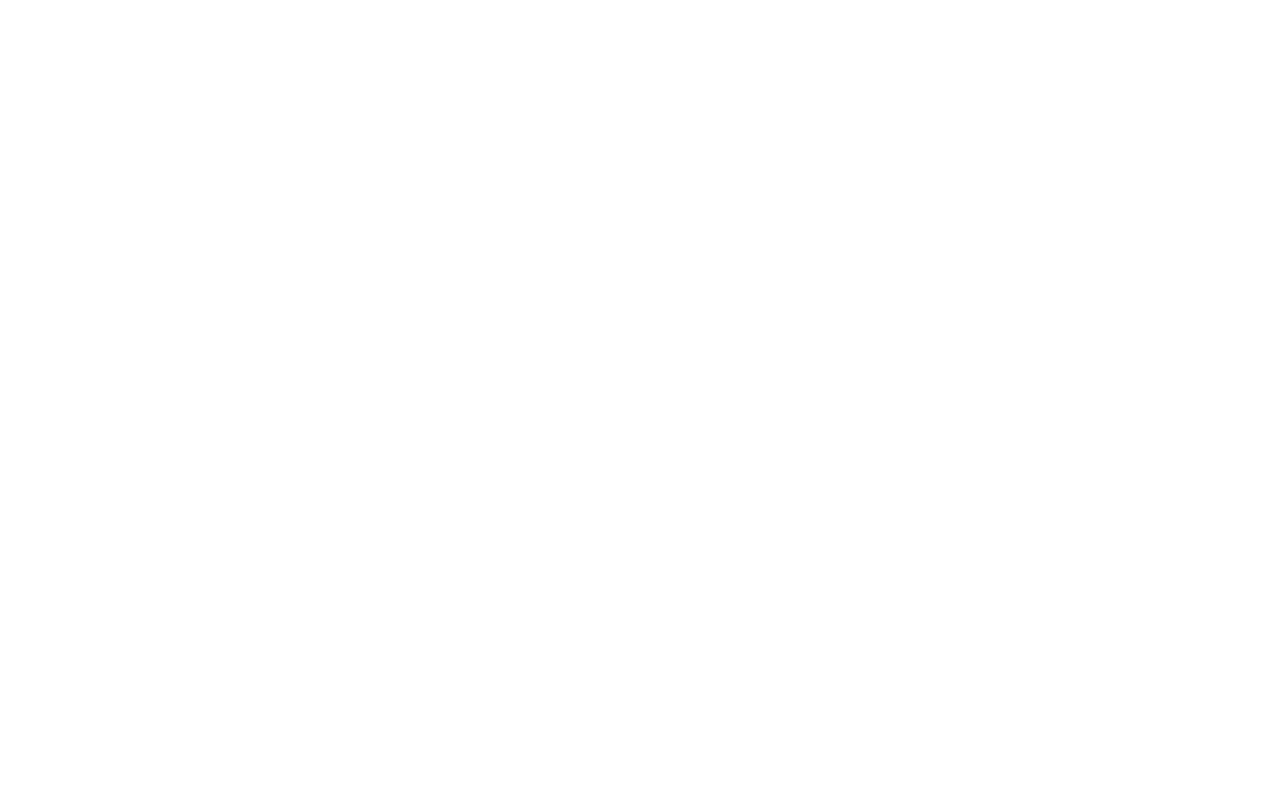
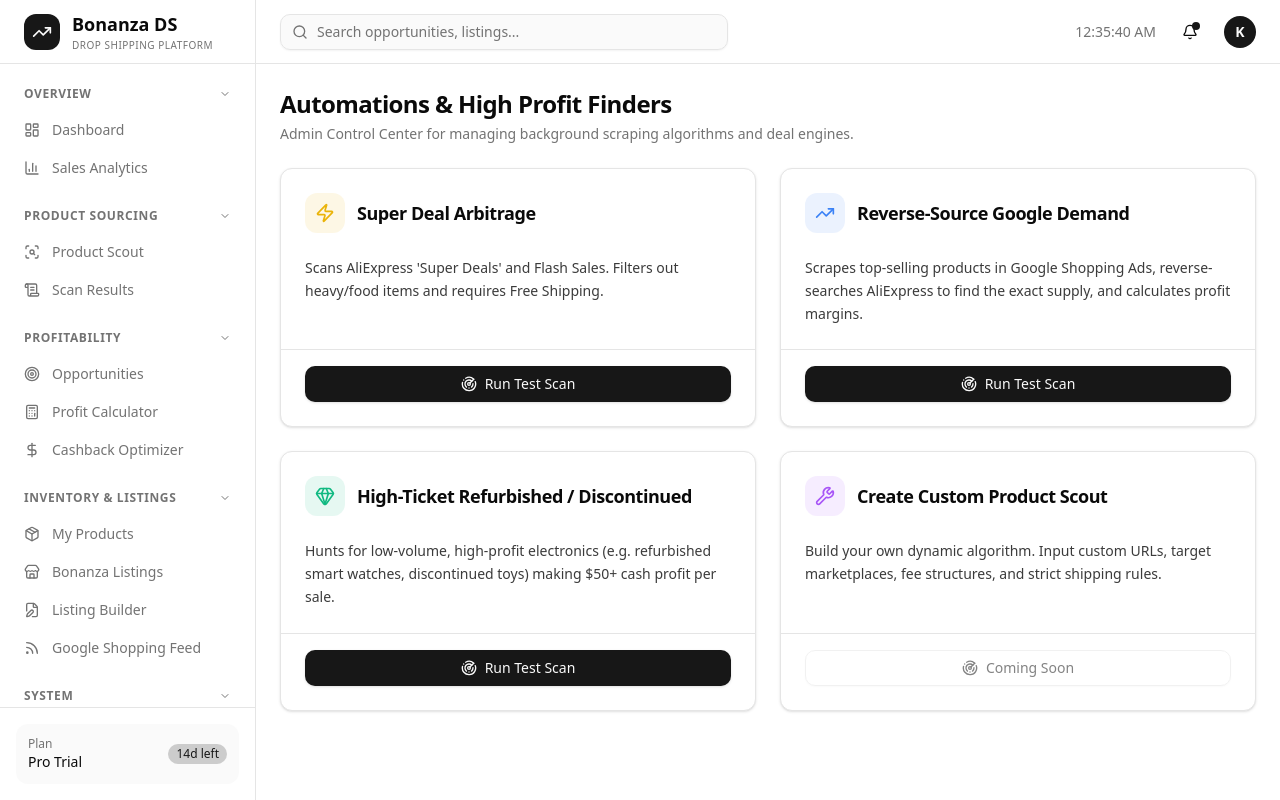
Before and after one commit to IPAssociatesLLC/bonanza-ds, a React (Vite) app: page /admin/automations in a window 1280 px wide. Before the commit this address had no page. Built offline with nearby package versions, Linux system fonts and the light colour scheme.

Commit message:
Replace Scan Profiles with Admin Automations page

```diff
--- a/src/App.tsx
+++ b/src/App.tsx
@@ -3,7 +3,7 @@
 import { DashboardPage } from "@/pages/DashboardPage"
 import { AnalyticsPage } from "@/pages/AnalyticsPage"
 import { ProductScoutPage } from "@/pages/ProductScoutPage"
-import { ScanProfilesPage } from "@/pages/ScanProfilesPage"
+import { AdminAutomationsPage } from "@/pages/AdminAutomationsPage"
 import { ScanResultsPage } from "@/pages/ScanResultsPage"
 import { OpportunitiesPage } from "@/pages/OpportunitiesPage"
 import { ProfitCalculatorPage } from "@/pages/ProfitCalculatorPage"
@@ -27,7 +27,7 @@
           <Route path="/" element={<DashboardPage />} />
           <Route path="/analytics" element={<AnalyticsPage />} />
           <Route path="/product-scout" element={<ProductScoutPage />} />
-          <Route path="/scan-profiles" element={<ScanProfilesPage />} />
+          <Route path="/admin/automations" element={<AdminAutomationsPage />} />
           <Route path="/scan-results" element={<ScanResultsPage />} />
           <Route path="/opportunities" element={<OpportunitiesPage />} />
           <Route path="/profit-calculator" element={<ProfitCalculatorPage />} />
--- a/src/components/Sidebar.tsx
+++ b/src/components/Sidebar.tsx
@@ -24,7 +24,6 @@
     label: "Product Sourcing",
     items: [
       { label: "Product Scout", path: "/product-scout", icon: ScanSearch },
-      { label: "Scan Profiles", path: "/scan-profiles", icon: Radar },
       { label: "Scan Results", path: "/scan-results", icon: ScrollText },
     ],
   },
@@ -58,6 +57,7 @@
     label: "Administration",
     items: [
       { label: "Admin Dashboard", path: "/admin", icon: Shield },
+      { label: "Automations", path: "/admin/automations", icon: Radar },
       { label: "User Management", path: "/admin/users", icon: Users },
     ],
   },
--- /dev/null
+++ b/src/pages/AdminAutomationsPage.tsx
@@ -0,0 +1,178 @@
+import { useState } from "react"
+import { useFetch, apiPost } from "@/hooks/useFetch"
+import { PageHeader } from "@/components/PageParts"
+import { Card, CardContent, CardHeader, CardTitle, CardDescription, CardFooter } from "@/components/ui/card"
+import { Button } from "@/components/ui/button"
+import { Input } from "@/components/ui/input"
+import { Label } from "@/components/ui/label"
+import {
+  Dialog,
+  DialogContent,
+  DialogHeader,
+  DialogTitle,
+  DialogFooter,
+} from "@/components/ui/dialog"
+import { Radar, Zap, TrendingUp, Gem, Wrench, Loader2, Info } from "lucide-react"
+
+export function AdminAutomationsPage() {
+  const [activeAlgorithm, setActiveAlgorithm] = useState<string | null>(null)
+  const [maxCredits, setMaxCredits] = useState("50")
+  const [targetMargin, setTargetMargin] = useState("30")
+  const [isRunning, setIsRunning] = useState(false)
+  const [error, setError] = useState<string | null>(null)
+  const [success, setSuccess] = useState<string | null>(null)
+
+  const algorithms = [
+    {
+      id: "super_deals",
+      title: "Super Deal Arbitrage",
+      icon: Zap,
+      description: "Scans AliExpress 'Super Deals' and Flash Sales. Filters out heavy/food items and requires Free Shipping.",
+      color: "text-yellow-500",
+      bg: "bg-yellow-500/10",
+    },
+    {
+      id: "google_reverse",
+      title: "Reverse-Source Google Demand",
+      icon: TrendingUp,
+      description: "Scrapes top-selling products in Google Shopping Ads, reverse-searches AliExpress to find the exact supply, and calculates profit margins.",
+      color: "text-blue-500",
+      bg: "bg-blue-500/10",
+    },
+    {
+      id: "high_ticket",
+      title: "High-Ticket Refurbished / Discontinued",
+      icon: Gem,
+      description: "Hunts for low-volume, high-profit electronics (e.g. refurbished smart watches, discontinued toys) making $50+ cash profit per sale.",
+      color: "text-emerald-500",
+      bg: "bg-emerald-500/10",
+    },
+    {
+      id: "custom_scout",
+      title: "Create Custom Product Scout",
+      icon: Wrench,
+      description: "Build your own dynamic algorithm. Input custom URLs, target marketplaces, fee structures, and strict shipping rules.",
+      color: "text-purple-500",
+      bg: "bg-purple-500/10",
+      disabled: true,
+    },
+  ]
+
+  async function handleRunScan() {
+    if (!activeAlgorithm) return
+    setIsRunning(true)
+    setError(null)
+    setSuccess(null)
+
+    try {
+      const res = await apiPost("/api/scans/trigger", {
+        algorithm: activeAlgorithm,
+        max_credits: parseInt(maxCredits) || 50,
+        min_margin_pct: parseFloat(targetMargin) || 30.0
+      })
+      setSuccess(`Successfully triggered scan engine! Scraped ${res.items_found || 0} potential items, generated ${res.opportunities_created || 0} opportunities using ${res.credits_used || 0} API credits.`)
+      setActiveAlgorithm(null)
+    } catch (e) {
+      setError(e instanceof Error ? e.message : "Failed to run scan engine")
+    } finally {
+      setIsRunning(false)
+    }
+  }
+
+  return (
+    <div>
+      <PageHeader
+        title="Automations & High Profit Finders"
+        description="Admin Control Center for managing background scraping algorithms and deal engines."
+      />
+
+      <div className="mt-6 grid grid-cols-1 gap-6 md:grid-cols-2">
+        {algorithms.map((algo) => (
+          <Card key={algo.id} className="flex flex-col">
+            <CardHeader>
+              <div className="flex items-center gap-3">
+                <div className={`flex h-10 w-10 items-center justify-center rounded-lg ${algo.bg}`}>
+                  <algo.icon className={`h-5 w-5 ${algo.color}`} />
+                </div>
+                <div>
+                  <CardTitle className="text-lg">{algo.title}</CardTitle>
+                </div>
+              </div>
+            </CardHeader>
+            <CardContent className="flex-1">
+              <CardDescription className="text-sm text-foreground/80 leading-relaxed">
+                {algo.description}
+              </CardDescription>
+            </CardContent>
+            <CardFooter className="border-t pt-4">
+              <Button
+                variant={algo.disabled ? "outline" : "default"}
+                className="w-full gap-2"
+                disabled={algo.disabled}
+                onClick={() => setActiveAlgorithm(algo.id)}
+              >
+                <Radar className="h-4 w-4" />
+                {algo.disabled ? "Coming Soon" : "Run Test Scan"}
+              </Button>
+            </CardFooter>
+          </Card>
+        ))}
+      </div>
+
+      {success && (
+        <div className="mt-8 rounded-lg bg-green-500/15 p-4 text-sm text-green-500 font-medium">
+          {success}
+        </div>
+      )}
+
+      {/* Credit Limiter Modal */}
+      <Dialog open={activeAlgorithm !== null} onOpenChange={(open) => !open && !isRunning && setActiveAlgorithm(null)}>
+        <DialogContent className="sm:max-w-[425px] bg-white dark:bg-zinc-950 border border-border">
+          <DialogHeader>
+            <DialogTitle>Configure Engine Execution</DialogTitle>
+          </DialogHeader>
+          <div className="grid gap-6 py-4">
+
+            {error && <p className="text-sm text-destructive">{error}</p>}
+
+            <div className="rounded-lg bg-primary/10 p-3 flex gap-3 text-sm text-primary">
+              <Info className="h-5 w-5 shrink-0 mt-0.5" />
+              <p>The engine will physically abort once it reaches your API credit limit to protect your monthly billing cycle.</p>
+            </div>
+
+            <div className="space-y-4">
+              <div className="space-y-2">
+                <Label htmlFor="max_credits">Maximum API Credits to Spend</Label>
+                <Input
+                  id="max_credits"
+                  type="number"
+                  value={maxCredits}
+                  onChange={(e) => setMaxCredits(e.target.value)}
+                  disabled={isRunning}
+                />
+              </div>
+              <div className="space-y-2">
+                <Label htmlFor="target_margin">Target Minimum Profit Margin (%)</Label>
+                <Input
+                  id="target_margin"
+                  type="number"
+                  value={targetMargin}
+                  onChange={(e) => setTargetMargin(e.target.value)}
+                  disabled={isRunning}
+                />
+                <p className="text-xs text-muted-foreground mt-1">Lower this number if the engine returns 0 opportunities. (Excludes cashback).</p>
+              </div>
+            </div>
+          </div>
+          <DialogFooter>
+            <Button variant="outline" onClick={() => setActiveAlgorithm(null)} disabled={isRunning}>Cancel</Button>
+            <Button onClick={handleRunScan} disabled={isRunning} className="gap-2">
+              {isRunning && <Loader2 className="h-4 w-4 animate-spin" />}
+              {isRunning ? "Running Engine..." : "Start Engine"}
+            </Button>
+          </DialogFooter>
+        </DialogContent>
+      </Dialog>
+    </div>
+  )
+}
```
Also changed, not shown: 1 other file (tests, documents, lock files or other folders).
